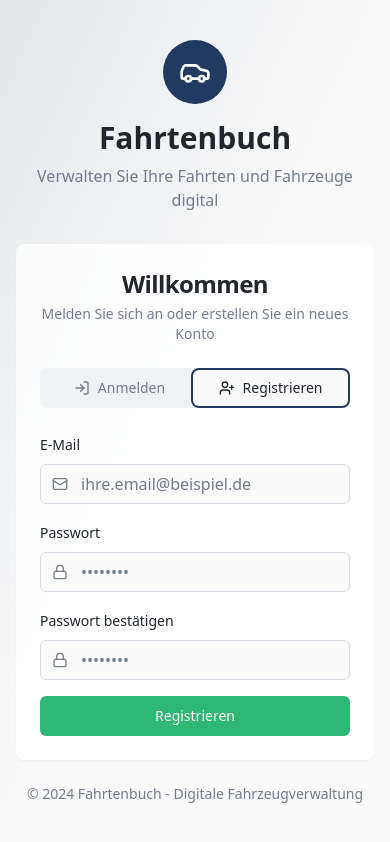
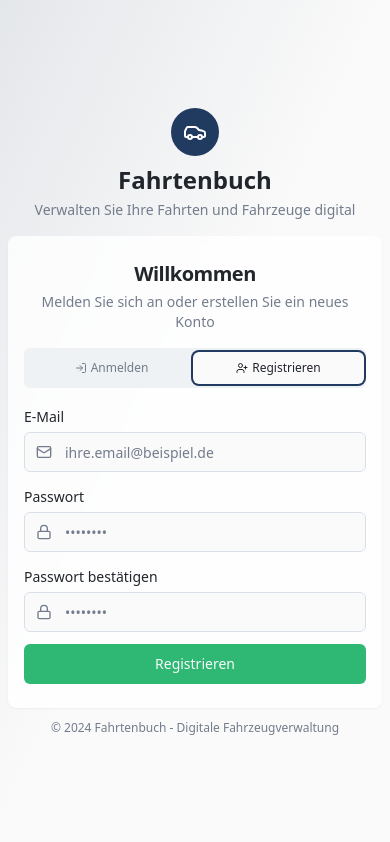
Before and after one commit to kamatt66/fahrtenbuch-pro-gps, a React (Vite) app: page /auth in a window 390 px wide. Both pictures are taken after a click on the tab "Registrieren". Built offline with nearby package versions, Linux system fonts and the light colour scheme.

Commit message:
Adjust layout for mobile

```diff
--- a/src/pages/Auth.tsx
+++ b/src/pages/Auth.tsx
@@ -140,73 +140,73 @@ const Auth = () => {
   }
 
   return (
-    <div className="min-h-screen bg-gradient-to-br from-automotive-primary/10 via-background to-automotive-secondary/10 flex items-center justify-center p-4">
+    <div className="min-h-screen bg-gradient-to-br from-automotive-primary/10 via-background to-automotive-secondary/10 flex items-center justify-center p-2 sm:p-4">
       <div className="w-full max-w-md">
         {/* Header */}
-        <div className="text-center mb-8">
-          <div className="inline-flex items-center justify-center w-16 h-16 bg-automotive-primary rounded-full mb-4">
-            <Car className="w-8 h-8 text-white" />
+        <div className="text-center mb-4 sm:mb-8">
+          <div className="inline-flex items-center justify-center w-12 h-12 sm:w-16 sm:h-16 bg-automotive-primary rounded-full mb-2 sm:mb-4">
+            <Car className="w-6 h-6 sm:w-8 sm:h-8 text-white" />
           </div>
-          <h1 className="text-3xl font-bold text-foreground">Fahrtenbuch</h1>
-          <p className="text-muted-foreground mt-2">
+          <h1 className="text-2xl sm:text-3xl font-bold text-foreground">Fahrtenbuch</h1>
+          <p className="text-sm sm:text-base text-muted-foreground mt-1 sm:mt-2">
             Verwalten Sie Ihre Fahrten und Fahrzeuge digital
           </p>
         </div>
 
         <Card className="shadow-elegant border-0 bg-card/80 backdrop-blur">
-          <CardHeader className="space-y-1">
-            <CardTitle className="text-2xl text-center">Willkommen</CardTitle>
-            <CardDescription className="text-center">
+          <CardHeader className="space-y-1 pb-4 sm:pb-6">
+            <CardTitle className="text-xl sm:text-2xl text-center">Willkommen</CardTitle>
+            <CardDescription className="text-center text-sm sm:text-base">
               Melden Sie sich an oder erstellen Sie ein neues Konto
             </CardDescription>
           </CardHeader>
-          <CardContent>
+          <CardContent className="px-4 sm:px-6">
             <Tabs defaultValue="login" className="w-full">
-              <TabsList className="grid w-full grid-cols-2 mb-6">
-                <TabsTrigger value="login" className="flex items-center gap-2">
-                  <LogIn className="w-4 h-4" />
+              <TabsList className="grid w-full grid-cols-2 mb-4 sm:mb-6">
+                <TabsTrigger value="login" className="flex items-center gap-1 sm:gap-2 text-xs sm:text-sm">
+                  <LogIn className="w-3 h-3 sm:w-4 sm:h-4" />
                   Anmelden
                 </TabsTrigger>
-                <TabsTrigger value="signup" className="flex items-center gap-2">
-                  <UserPlus className="w-4 h-4" />
+                <TabsTrigger value="signup" className="flex items-center gap-1 sm:gap-2 text-xs sm:text-sm">
+                  <UserPlus className="w-3 h-3 sm:w-4 sm:h-4" />
                   Registrieren
                 </TabsTrigger>
               </TabsList>
 
               {error && (
-                <Alert className="mb-6 border-destructive/50 bg-destructive/10">
-                  <AlertDescription className="text-destructive">
+                <Alert className="mb-4 sm:mb-6 border-destructive/50 bg-destructive/10">
+                  <AlertDescription className="text-destructive text-sm">
                     {error}
                   </AlertDescription>
                 </Alert>
               )}
 
               <TabsContent value="login">
-                <form onSubmit={handleLogin} className="space-y-4">
-                  <div className="space-y-2">
-                    <Label htmlFor="login-email">E-Mail</Label>
+                <form onSubmit={handleLogin} className="space-y-3 sm:space-y-4">
+                  <div className="space-y-1 sm:space-y-2">
+                    <Label htmlFor="login-email" className="text-sm">E-Mail</Label>
                     <div className="relative">
                       <Mail className="absolute left-3 top-3 h-4 w-4 text-muted-foreground" />
                       <Input
                         id="login-email"
                         type="email"
                         placeholder="ihre.email@beispiel.de"
-                        className="pl-10"
+                        className="pl-10 text-sm"
                         value={loginForm.email}
                         onChange={(e) => setLoginForm(prev => ({ ...prev, email: e.target.value }))}
                         required
                       />
                     </div>
                   </div>
-                  <div className="space-y-2">
-                    <Label htmlFor="login-password">Passwort</Label>
+                  <div className="space-y-1 sm:space-y-2">
+                    <Label htmlFor="login-password" className="text-sm">Passwort</Label>
                     <div className="relative">
                       <Lock className="absolute left-3 top-3 h-4 w-4 text-muted-foreground" />
                       <Input
                         id="login-password"
                         type="password"
                         placeholder="••••••••"
-                        className="pl-10"
+                        className="pl-10 text-sm"
                         value={loginForm.password}
                         onChange={(e) => setLoginForm(prev => ({ ...prev, password: e.target.value }))}
                         required
@@ -215,7 +215,7 @@ const Auth = () => {
                   </div>
                   <Button
                     type="submit"
-                    className="w-full bg-automotive-primary hover:bg-automotive-primary/90"
+                    className="w-full bg-automotive-primary hover:bg-automotive-primary/90 text-sm sm:text-base"
                     disabled={isSubmitting}
                   >
                     {isSubmitting ? 'Wird angemeldet...' : 'Anmelden'}
@@ -236,31 +236,31 @@ const Auth = () => {
               </TabsContent>
 
               <TabsContent value="signup">
-                <form onSubmit={handleSignup} className="space-y-4">
-                  <div className="space-y-2">
-                    <Label htmlFor="signup-email">E-Mail</Label>
+                <form onSubmit={handleSignup} className="space-y-3 sm:space-y-4">
+                  <div className="space-y-1 sm:space-y-2">
+                    <Label htmlFor="signup-email" className="text-sm">E-Mail</Label>
                     <div className="relative">
                       <Mail className="absolute left-3 top-3 h-4 w-4 text-muted-foreground" />
                       <Input
                         id="signup-email"
                         type="email"
                         placeholder="ihre.email@beispiel.de"
-                        className="pl-10"
+                        className="pl-10 text-sm"
                         value={signupForm.email}
                         onChange={(e) => setSignupForm(prev => ({ ...prev, email: e.target.value }))}
                         required
                       />
                     </div>
                   </div>
-                  <div className="space-y-2">
-                    <Label htmlFor="signup-password">Passwort</Label>
+                  <div className="space-y-1 sm:space-y-2">
+                    <Label htmlFor="signup-password" className="text-sm">Passwort</Label>
                     <div className="relative">
                       <Lock className="absolute left-3 top-3 h-4 w-4 text-muted-foreground" />
                       <Input
                         id="signup-password"
                         type="password"
                         placeholder="••••••••"
-                        className="pl-10"
+                        className="pl-10 text-sm"
                         value={signupForm.password}
                         onChange={(e) => setSignupForm(prev => ({ ...prev, password: e.target.value }))}
                         required
@@ -268,15 +268,15 @@ const Auth = () => {
                       />
                     </div>
                   </div>
-                  <div className="space-y-2">
-                    <Label htmlFor="confirm-password">Passwort bestätigen</Label>
+                  <div className="space-y-1 sm:space-y-2">
+                    <Label htmlFor="confirm-password" className="text-sm">Passwort bestätigen</Label>
                     <div className="relative">
                       <Lock className="absolute left-3 top-3 h-4 w-4 text-muted-foreground" />
                       <Input
                         id="confirm-password"
                         type="password"
                         placeholder="••••••••"
-                        className="pl-10"
+                        className="pl-10 text-sm"
                         value={signupForm.confirmPassword}
                         onChange={(e) => setSignupForm(prev => ({ ...prev, confirmPassword: e.target.value }))}
                         required
@@ -286,7 +286,7 @@ const Auth = () => {
                   </div>
                   <Button
                     type="submit"
-                    className="w-full bg-automotive-accent hover:bg-automotive-accent/90"
+                    className="w-full bg-automotive-accent hover:bg-automotive-accent/90 text-sm sm:text-base"
                     disabled={isSubmitting}
                   >
                     {isSubmitting ? 'Wird registriert...' : 'Registrieren'}
@@ -297,7 +297,7 @@ const Auth = () => {
           </CardContent>
         </Card>
 
-        <div className="text-center mt-6 text-sm text-muted-foreground">
+        <div className="text-center mt-3 sm:mt-6 text-xs sm:text-sm text-muted-foreground px-2">
           <p>© 2024 Fahrtenbuch - Digitale Fahrzeugverwaltung</p>
         </div>
       </div>
```
